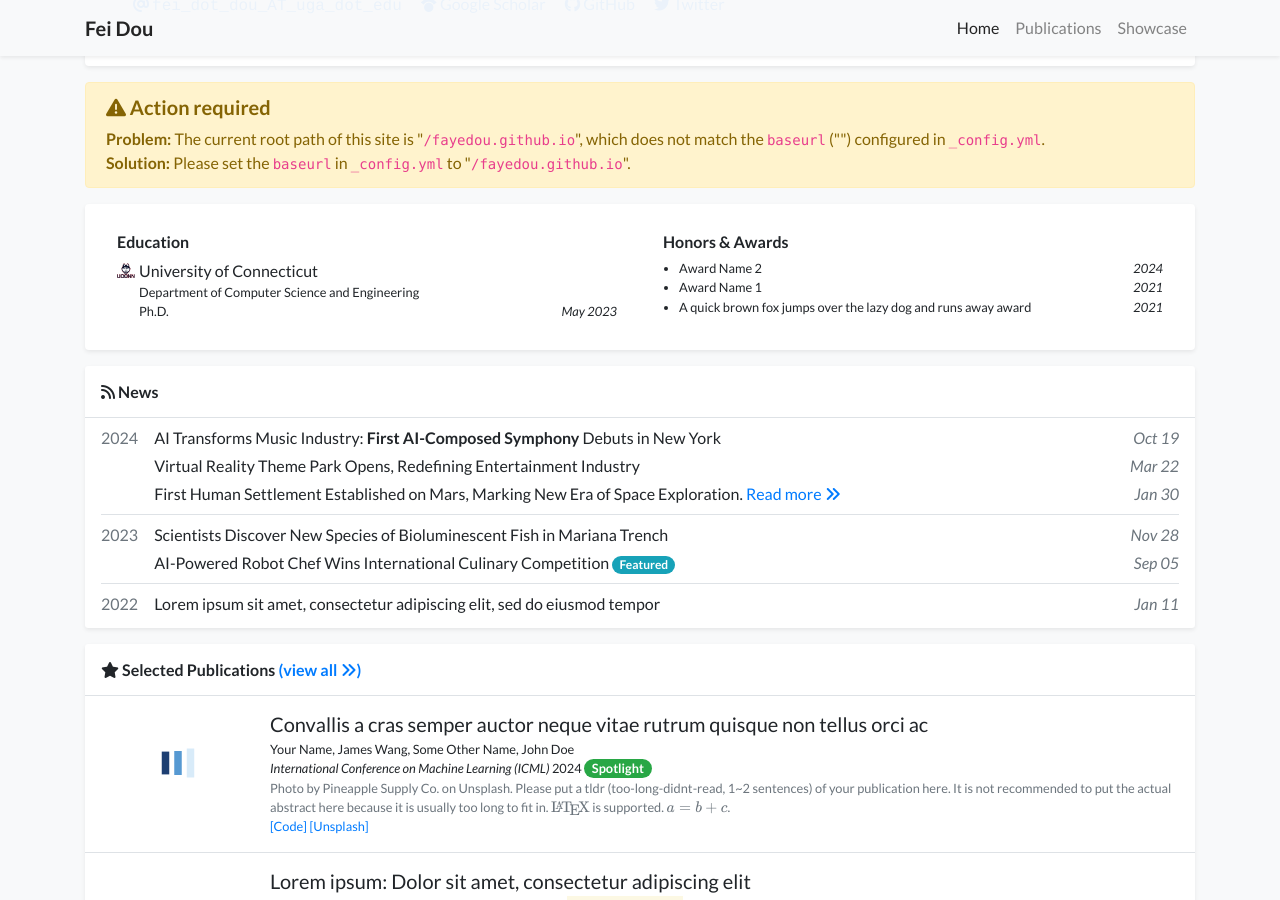
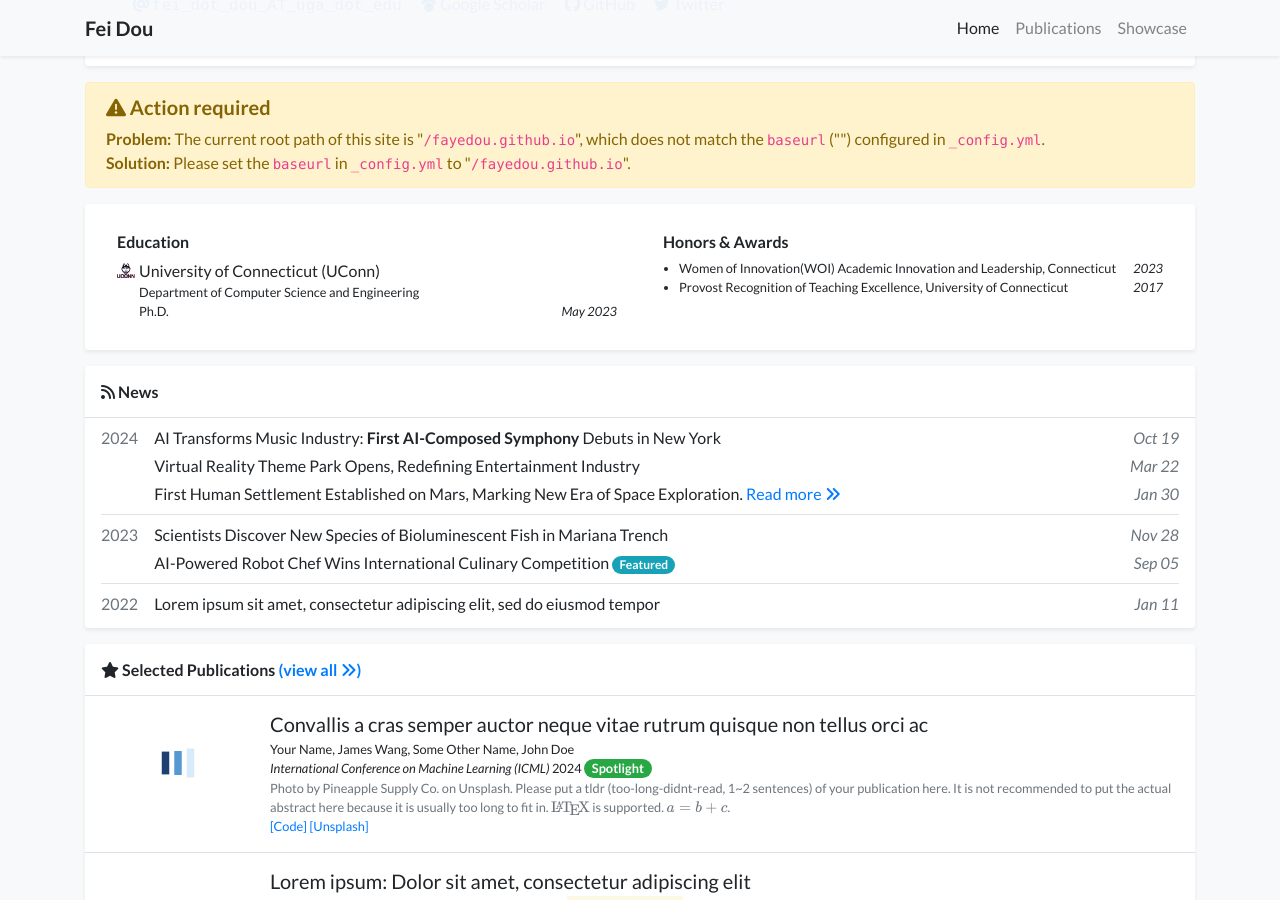
Before and after one commit to FayeDou/fayedou.github.io, a Jekyll site: the page built from index.html, in a window 1280 px wide and 900 px high, scrolled down 441 px. Built offline with Jekyll 4.4.1, drawn with Linux system fonts in a browser that asks for light colours; nearby versions of some CDN libraries; a style sheet for code colours, icons or effects is not loaded.

Commit message:
Update profile.yml

```diff
--- a/_data/profile.yml
+++ b/_data/profile.yml
@@ -35,7 +35,7 @@ portrait_caption: >-
   Photo by Manja Vitolic on Unsplash (this caption is optional, comment it out to disable).
 
 education:
-- name: University of Connecticut
+- name: University of Connecticut (UConn)
   logo: /assets/images/badges/husky-logo-lockup-circleR.jpg
   position: >-
     Department of Computer Science and Engineering <br/>
@@ -53,9 +53,9 @@ education:
 #   date: Sep. 2019 - Jul. 2021
 
 awards:
-- name: Award Name 2
-  date: 2024
-- name: Award Name 1
-  date: 2021
-- name: A quick brown fox jumps over the lazy dog and runs away award
-  date: 2021
+- name: Women of Innovation(WOI) Academic Innovation and Leadership, Connecticut
+  date: 2023
+- name: Provost Recognition of Teaching Excellence, University of Connecticut
+  date: 2017
+# - name: A quick brown fox jumps over the lazy dog and runs away award
+#   date: 2021
```
